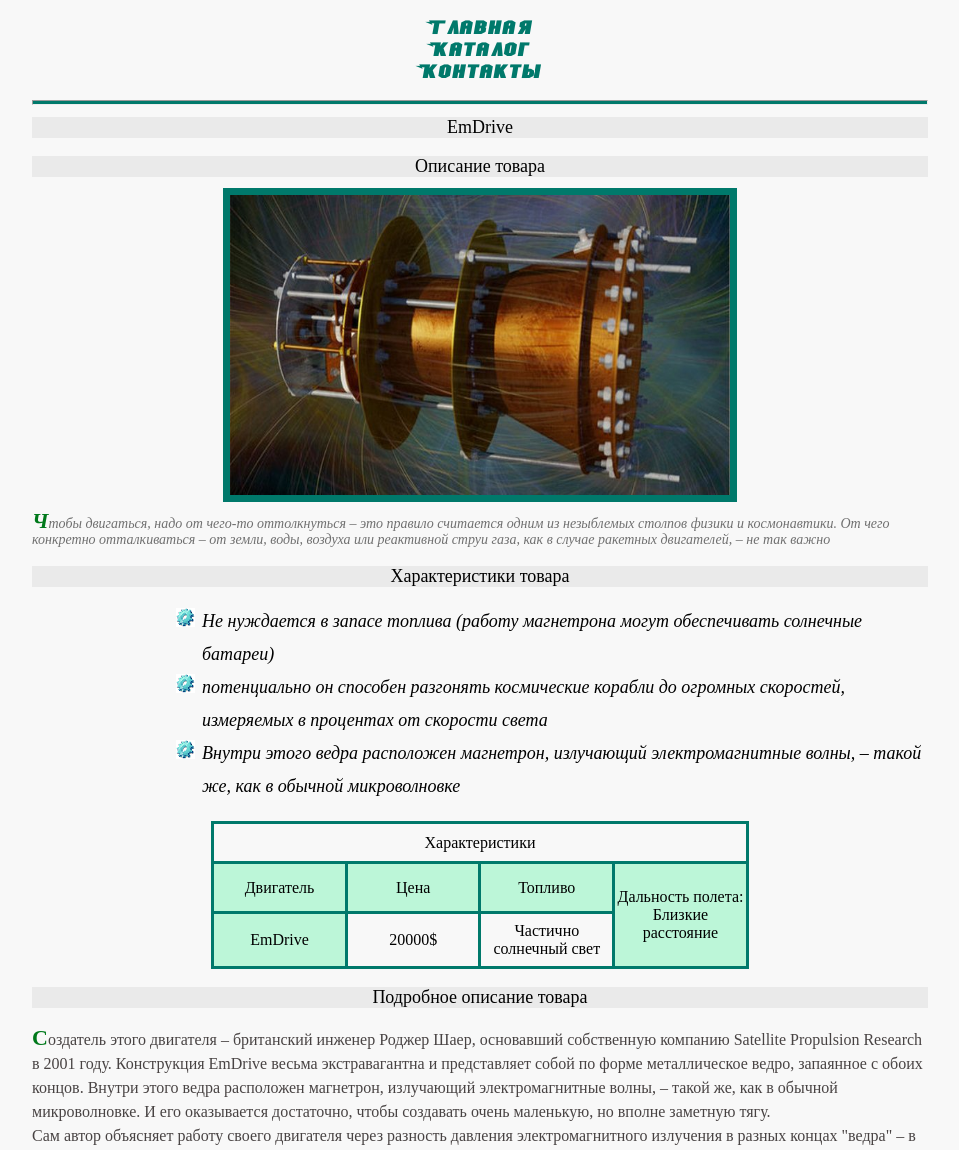
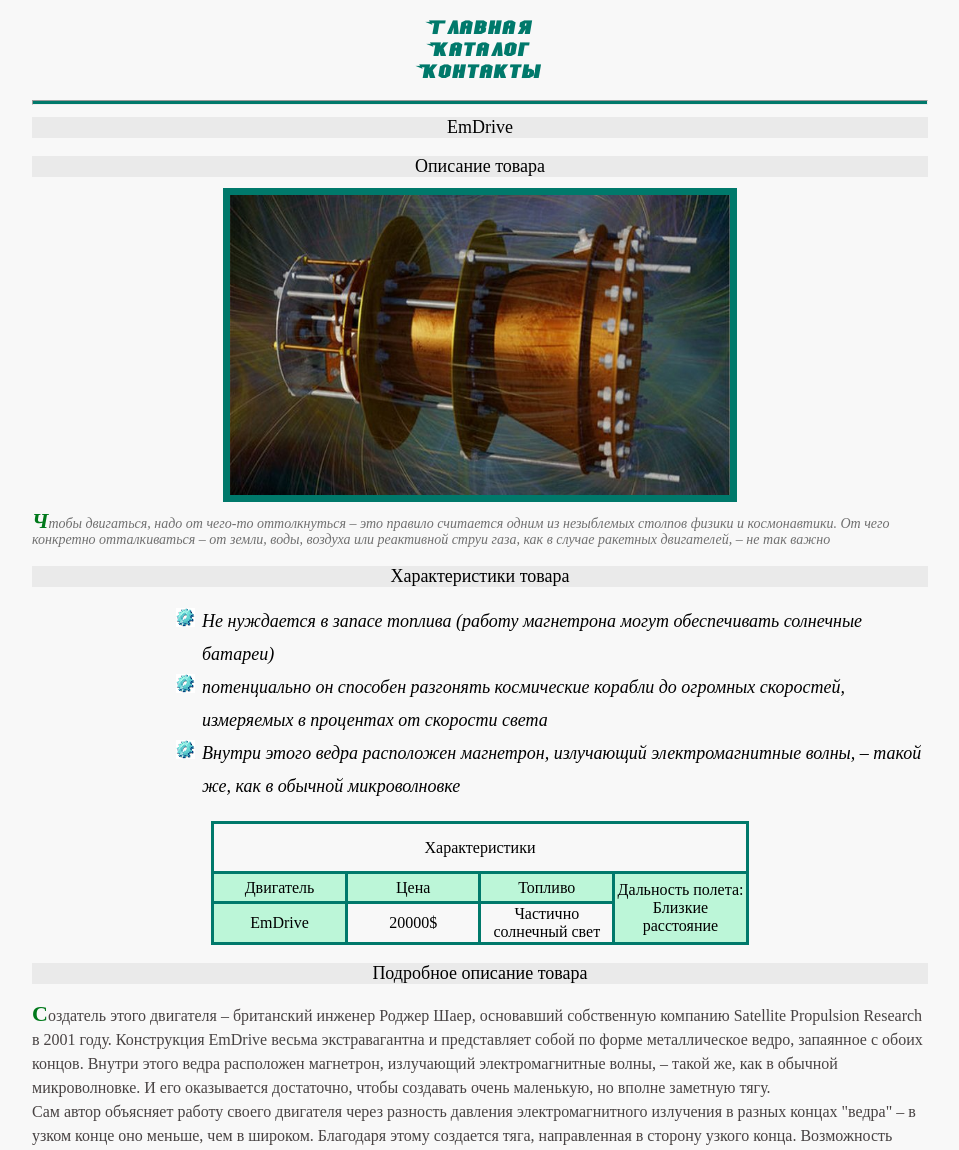
Before and after one commit to Doctor-Igroman-LoL/Space_Engine_Shop, a plain HTML site: page catalog/EmDrive.html in a window 1280 px wide. Shown: the part 147-1297 px from the top of the page, without its empty margins (160-1119 px from the left). Drawn offline with Linux system fonts and the light colour scheme.

Commit message:
Правка высоты таблици в товарах

```diff
--- a/style.css
+++ b/style.css
@@ -195,14 +195,18 @@
 	height: 40px;
 }
 
+.product_parameters tr:first-child {
+	height: 50px;
+}
+
 .product_parameters tr:nth-child(2) {
 	background-color: #BCF6D8;
-	height: 50px;
+	height: 30px;
 }
 
 .product_parameters tr:nth-child(3) td:first-child {
 	background-color: #BCF6D8;
-	height: 50px;
+	height: 30px;
 }
 
 div,
```
